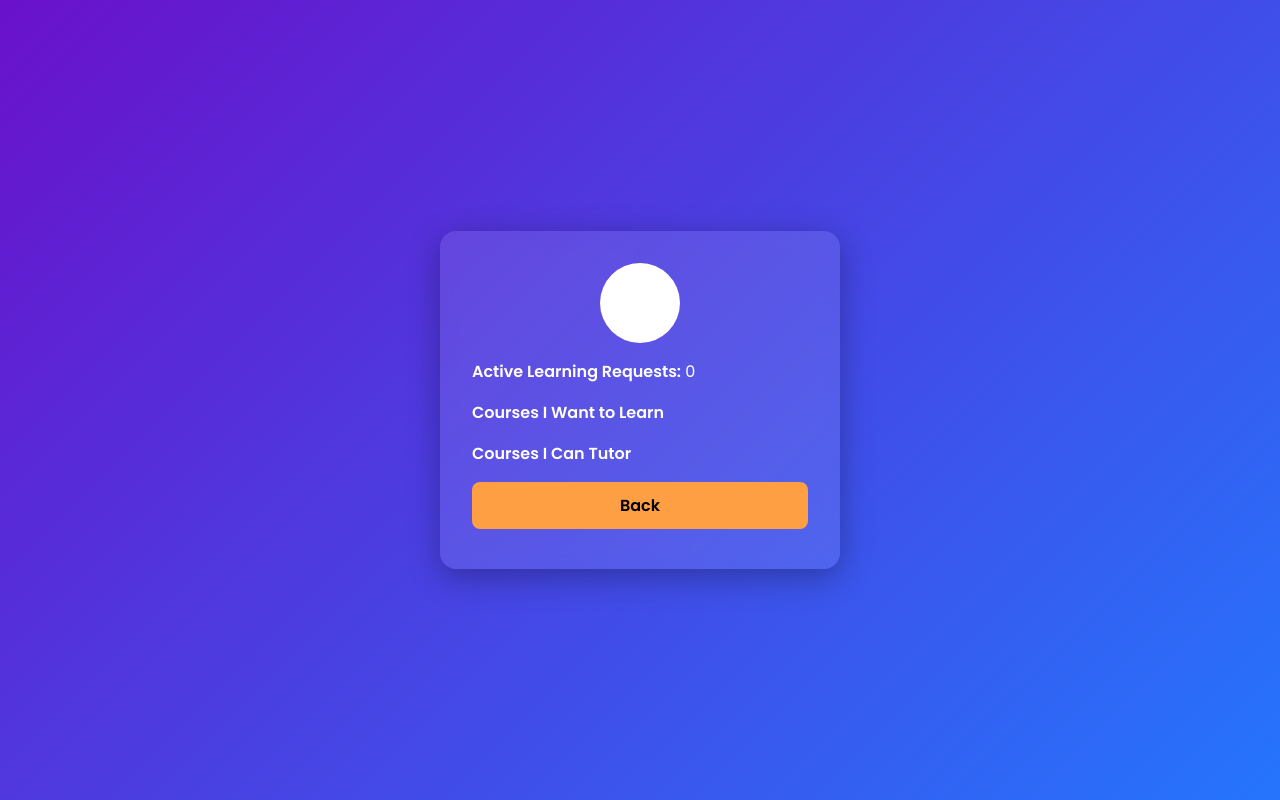
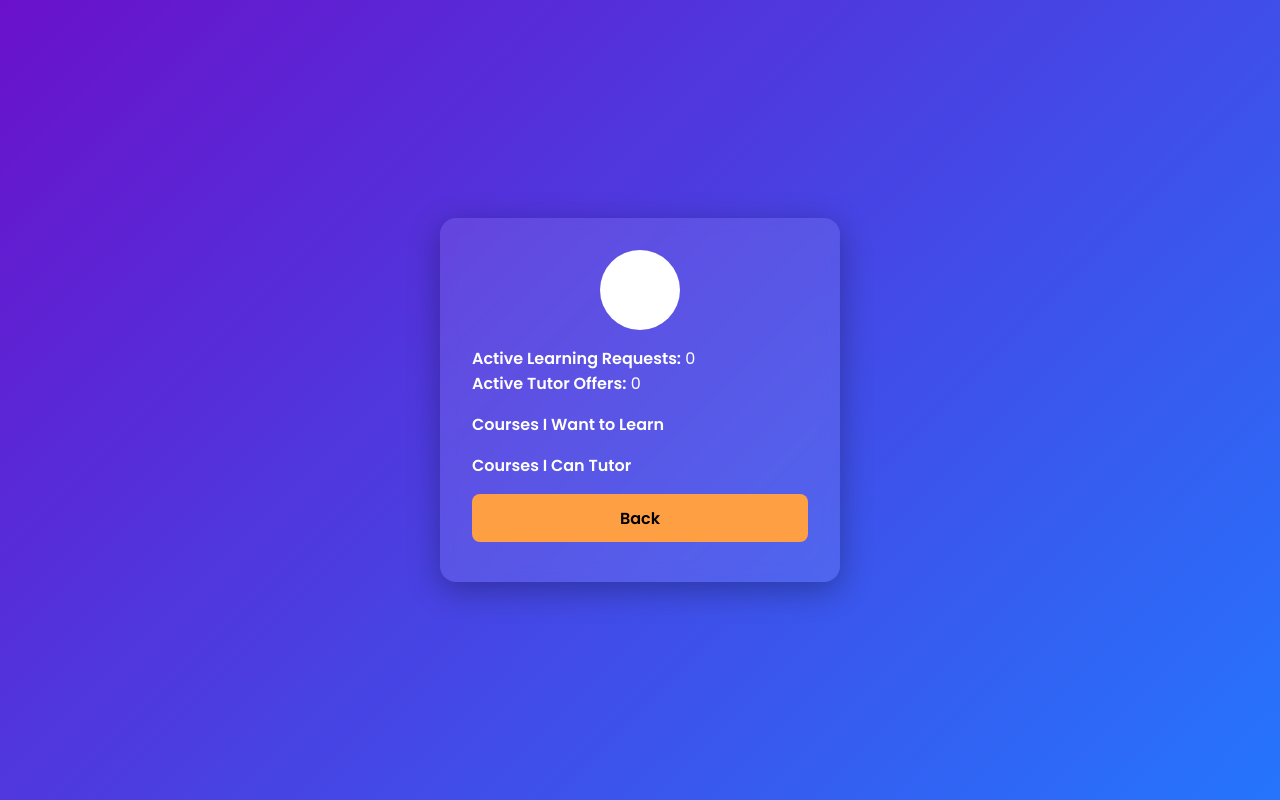
Before and after one commit to sreenidhikumaresan/peer-tutoring-frontend, a website: page frontend/profile.html in a window 1280 px wide. Drawn offline with Linux system fonts and the light colour scheme; no server answers.

```diff
--- a/frontend/profile.html
+++ b/frontend/profile.html
@@ -4,9 +4,7 @@
   <meta charset="UTF-8">
   <meta name="viewport" content="width=device-width, initial-scale=1.0">
   <title>Profile</title>
-  <!-- keep same stylesheet -->
   <link rel="stylesheet" href="style.css">
-  <!-- include font to match original look if not already loaded -->
   <link href="https://fonts.googleapis.com/css2?family=Poppins:wght@400;600&display=swap" rel="stylesheet">
 </head>
 <body onload="loadProfile()">
@@ -15,21 +13,19 @@
   <h3 id="profileName"></h3>
   <p id="profileNumber"></p>
 
+  <p><strong>Active Learning Requests:</strong> <span id="activeLearningCount">0</span></p>
+  <p><strong>Active Tutor Offers:</strong> <span id="activeTutorCount">0</span></p>
 
-
-  <!-- dynamic counts (only values change) -->
-  <p><strong>Active Learning Requests:</strong> <span id="activeLearningCount">0</span></p>
-  <p style="display:none;"><strong>Active Tutor Offers:</strong> <span id="activeTutorCount">0</span></p>
-
-  <!-- LIST SECTIONS (kept inside the same .container so CSS applies) -->
-  <div id="learnSection" style="display:none; margin-top: 1rem;">
+  <div id="learnSection" style="margin-top: 1rem;">
     <h4 style="margin-bottom: 0.5rem;">Courses I Want to Learn</h4>
-    <ul id="learnRequestsList" style="list-style: decimal inside;"></ul>
+    <ul id="learnRequestsList" style="list-style: decimal inside;">
+      </ul>
   </div>
 
-  <div id="tutorSection" style="display:none; margin-top: 1rem;">
+  <div id="tutorSection" style="margin-top: 1rem;">
     <h4 style="margin-bottom: 0.5rem;">Courses I Can Tutor</h4>
-    <ul id="tutorOffersList" style="list-style: decimal inside;"></ul>
+    <ul id="tutorOffersList" style="list-style: decimal inside;">
+      </ul>
   </div>
 
   <button onclick="window.location.href='menu.html'">Back</button>
@@ -37,26 +33,3 @@
 <script src="script.js"></script>
 </body>
 </html>
-
-
-<!--
-<!DOCTYPE html>
-<html lang="en">
-<head>
-  <meta charset="UTF-8">
-  <meta name="viewport" content="width=device-width, initial-scale=1.0">
-  <title>Profile</title>
-  <link rel="stylesheet" href="style.css">
-</head>
-<body onload="loadProfile()">
-<div class="container">
-  <div class="profile-pic"></div>
-  <h3 id="profileName"></h3>
-  <p id="profileNumber"></p>
-  <p><strong>Tutor Points:</strong> 10</p>
-  <p><strong>Active Learning Requests:</strong> 2</p>
-  <button onclick="window.location.href='menu.html'">Back</button>
-</div>
-<script src="script.js"></script>
-</body>
-</html>
```
